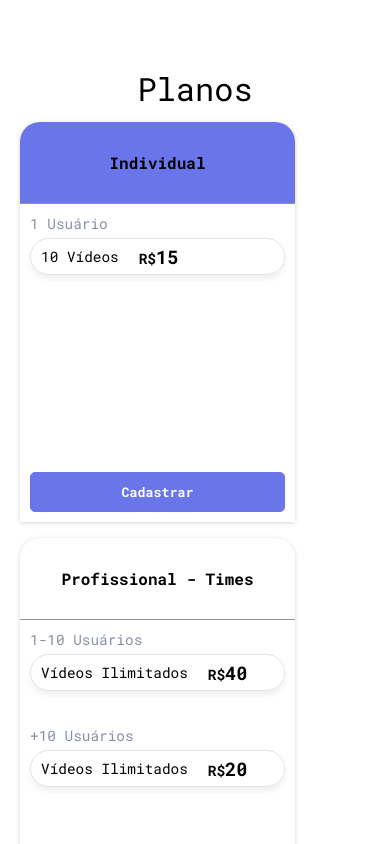
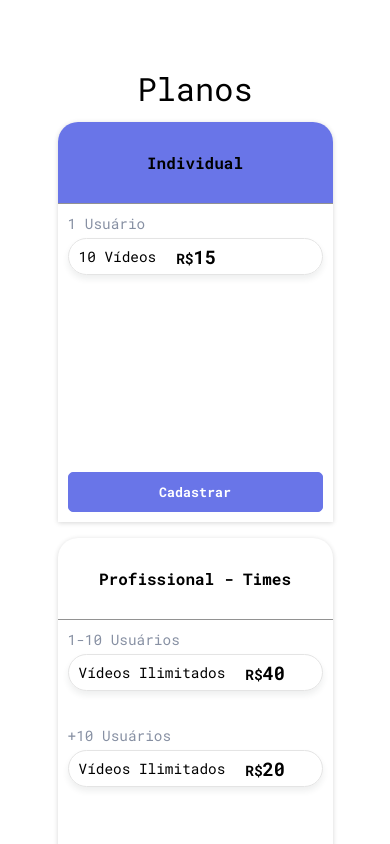
Before and after one commit to rfxct/sem-2-checkpoint-1-web-development, a React (Vite) app: page /about in a window 390 px wide. Shown: the part 960-1804 px from the top of the page. Built offline with nearby package versions, Linux system fonts and the light colour scheme.

Commit message:
adicionar responsividade

```diff
--- a/src/pages/about/style.css
+++ b/src/pages/about/style.css
@@ -23,3 +23,9 @@
     grid-template-columns: 1fr;
   }
 }
+
+@media (max-width:935px) {
+  .about-content__plans{
+    justify-content: center
+  }
+}
```
